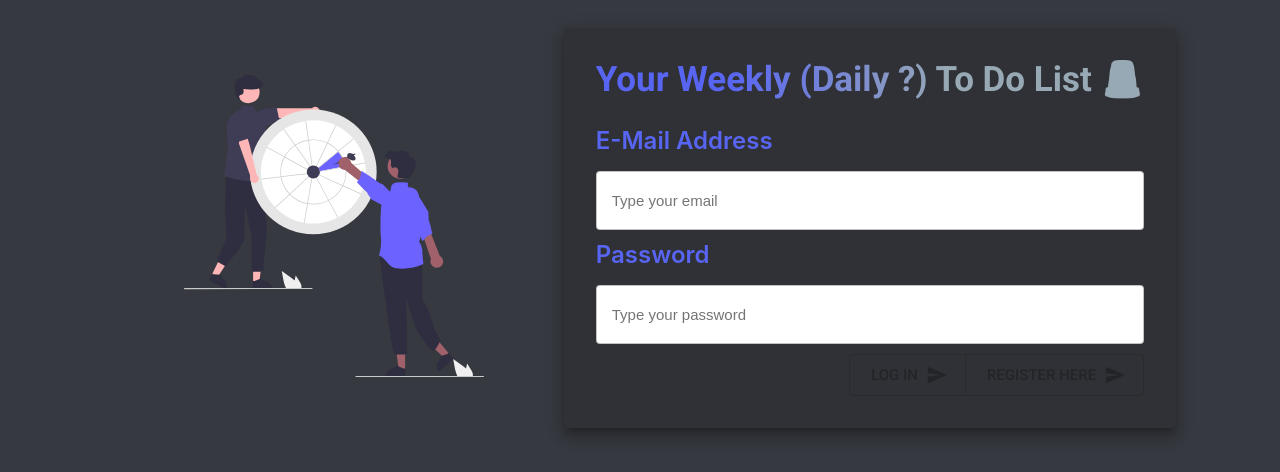
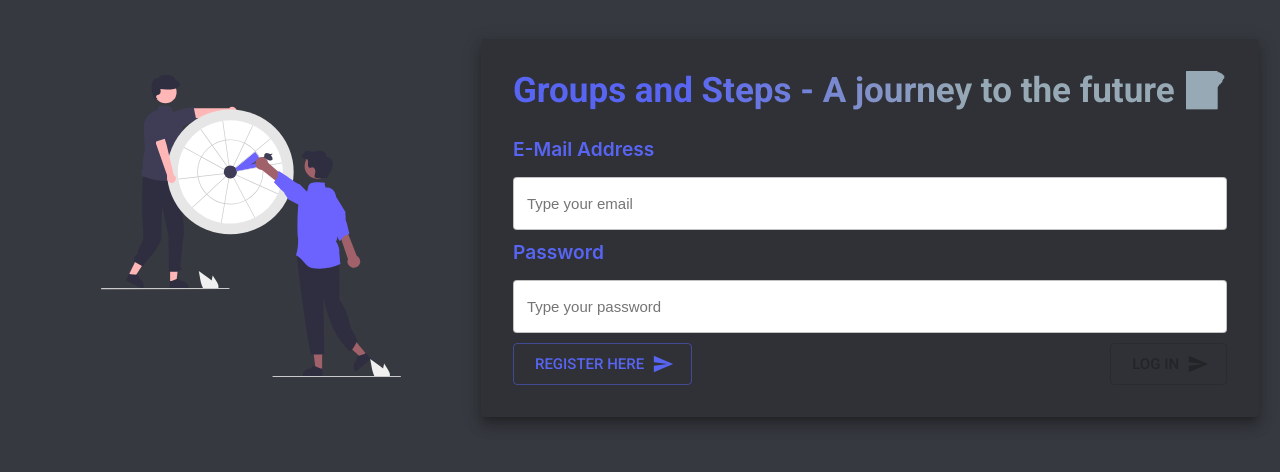
Before and after one commit to Zxun2/groups-and-steps-fe, a React (Create React App) app: page / in a window 1280 px wide. Shown: the part 172-644 px from the top of the page. Built offline with nearby package versions, Linux system fonts and the light colour scheme.

Commit message:
added registration

```diff
--- a/src/components/auth/Login.jsx
+++ b/src/components/auth/Login.jsx
@@ -3,14 +3,15 @@ import { useDispatch } from "react-redux";
 import { userAction } from "../store/user-slice";
 import { useHistory } from "react-router-dom";
 import { Box, makeStyles, LinearProgress } from "@material-ui/core";
-import { LoggingIn } from "../lib/api";
+import { LoggingIn, Register } from "../lib/api";
 import LoginForm from "./LoginForm";
 import useInput from "../hooks/useInput";
 import LandingIcon from "../svgs/LandingPage";
+import { uiAction } from "../store/ui-slice";
+import { SUCCESS } from "../../actions/constants";
 
 const useStyles = makeStyles((theme) => ({
   root: {
-    // background: "linear-gradient(#2c2f33,  #23272A)",
     background: theme.palette.background.tertiary,
     height: "100vh",
   },
@@ -24,23 +25,20 @@ const useStyles = makeStyles((theme) => ({
     alignItems: "center",
     color: "red",
   },
+  svg: {
+    [theme.breakpoints.down("xs")]: {
+      display: "none",
+    },
+  },
 }));
 
 const Login = (props) => {
   const classes = useStyles();
   const [formIsValid, setFormIsValid] = useState(false);
   const [loading, setIsLoading] = useState(false);
+  const [isRegistering, setIsRegistering] = useState(false);
   const dispatch = useDispatch();
   const history = useHistory();
-
-  const {
-    value: enteredPassword,
-    valid: enteredPasswordIsValid,
-    error: passwordInputHasError,
-    inputChangeHandler: passwordInputChangeHandler,
-    InputBlurHandler: passwordInputBlurHandler,
-    reset: resetPasswordInput,
-  } = useInput((value) => value.trim() !== "" && value.length > 5);
 
   const {
     value: enteredEmail,
@@ -54,26 +52,106 @@ const Login = (props) => {
     return value.match(mailFormat);
   });
 
+  const {
+    value: enteredPassword,
+    valid: enteredPasswordIsValid,
+    error: passwordInputHasError,
+    inputChangeHandler: passwordInputChangeHandler,
+    InputBlurHandler: passwordInputBlurHandler,
+    reset: resetPasswordInput,
+  } = useInput((value) => value.trim() !== "" && value.length > 5);
+
+  const {
+    value: enteredPasswordConfirmation,
+    valid: enteredPasswordConfirmationIsValid,
+    error: passwordConfirmationInputHasError,
+    inputChangeHandler: passwordConfirmationInputChangeHandler,
+    InputBlurHandler: passwordConfirmationInputBlurHandler,
+    reset: resetPasswordConfirmationInput,
+  } = useInput((value) => value.trim() === enteredPassword);
+
+  const {
+    value: enteredName,
+    valid: enteredNameIsValid,
+    error: nameInputHasError,
+    inputChangeHandler: nameInputChangeHandler,
+    InputBlurHandler: nameInputBlurHandler,
+    reset: resetNameInput,
+  } = useInput((value) => value.trim() !== "" && value.length > 5);
+
+  const formValidation = {
+    enteredEmail,
+    emailInputHasError,
+    EmailInputChangeHandler,
+    EmailInputBlurHandler,
+    resetEmailInput,
+    enteredPassword,
+    passwordInputHasError,
+    passwordInputChangeHandler,
+    passwordInputBlurHandler,
+    resetPasswordInput,
+    enteredName,
+    nameInputHasError,
+    nameInputChangeHandler,
+    nameInputBlurHandler,
+    resetNameInput,
+    enteredPasswordConfirmation,
+    passwordConfirmationInputHasError,
+    passwordConfirmationInputChangeHandler,
+    passwordConfirmationInputBlurHandler,
+    resetPasswordConfirmationInput,
+    formIsValid,
+  };
+
   useEffect(() => {
-    if (enteredPasswordIsValid && enteredEmailIsValid) {
-      setFormIsValid(true);
+    if (!isRegistering) {
+      if (enteredPasswordIsValid && enteredEmailIsValid) {
+        setFormIsValid(true);
+      } else {
+        setFormIsValid(false);
+      }
     } else {
-      setFormIsValid(false);
+      if (
+        enteredPasswordIsValid &&
+        enteredEmailIsValid &&
+        enteredNameIsValid &&
+        enteredPasswordConfirmationIsValid
+      ) {
+        setFormIsValid(true);
+      } else {
+        setFormIsValid(false);
+      }
     }
-  }, [enteredPasswordIsValid, enteredEmailIsValid]);
+  }, [
+    isRegistering,
+    enteredPasswordIsValid,
+    enteredEmailIsValid,
+    enteredNameIsValid,
+    enteredPasswordConfirmationIsValid,
+  ]);
 
   const handleSubmit = (e) => {
     e.preventDefault();
 
-    if (!enteredPasswordIsValid || !enteredEmailIsValid) {
+    if (!formIsValid) {
       return;
     }
 
     const LoggedIn = async () => {
       setIsLoading(true);
       try {
-        const responseData = await LoggingIn(enteredEmail, enteredPassword);
-        const { user, token } = responseData;
+        let responseData;
+        if (!isRegistering) {
+          responseData = await LoggingIn(enteredEmail, enteredPassword);
+        } else {
+          responseData = await Register(
+            enteredName,
+            enteredEmail,
+            enteredPassword,
+            enteredPasswordConfirmation
+          );
+        }
+        const { user, token, ...message } = responseData;
 
         localStorage.setItem("token", token);
 
@@ -84,13 +162,28 @@ const Login = (props) => {
           })
         );
 
+        dispatch(
+          uiAction.showNotification({
+            status: SUCCESS,
+            title: "Success",
+            message: message.message
+              ? message.message
+              : "Logged in successfully",
+          })
+        );
+
         setIsLoading(false);
         history.push("/dashboard");
       } catch (err) {
         setIsLoading(false);
-
-        // TODO: ???? DEAL WITH THIS
-        console.log(err);
+        dispatch(
+          uiAction.showNotification({
+            status: "error",
+            title: "Error!",
+            message:
+              "Something went wrong! Please double check your credentials. ",
+          })
+        );
       }
     };
     LoggedIn();
@@ -103,21 +196,15 @@ const Login = (props) => {
     <React.Fragment>
       {loading && <LinearProgress />}
       <Box className={`${classes.root} ${classes.login}`}>
-        <Box style={{ margin: "0 5rem 0 5rem" }}>
+        <Box style={{ margin: "0 5rem 0 5rem" }} className={classes.svg}>
           <LandingIcon />
         </Box>
         <LoginForm
           handleSubmit={handleSubmit}
           loading={loading}
-          enteredEmail={enteredEmail}
-          enteredPassword={enteredPassword}
-          passwordInputChangeHandler={passwordInputChangeHandler}
-          EmailInputChangeHandler={EmailInputChangeHandler}
-          passwordInputBlurHandler={passwordInputBlurHandler}
-          EmailInputBlurHandler={EmailInputBlurHandler}
-          emailInputHasError={emailInputHasError}
-          passwordInputHasError={passwordInputHasError}
-          formIsValid={formIsValid}
+          form={formValidation}
+          isRegistering={isRegistering}
+          setIsRegistering={setIsRegistering}
         />
       </Box>
     </React.Fragment>
--- a/src/components/auth/LoginForm.jsx
+++ b/src/components/auth/LoginForm.jsx
@@ -1,110 +1,12 @@
-import {
-  makeStyles,
-  Typography,
-  Button,
-  ButtonGroup,
-  CircularProgress,
-  Paper,
-} from "@material-ui/core";
+import { Typography, Button, CircularProgress, Paper } from "@material-ui/core";
 import SendIcon from "@mui/icons-material/Send";
-
-const useStyles = makeStyles((theme) => ({
-  login: {
-    display: "flex",
-    flexDirection: "column",
-    justifyContent: "center",
-    alignItems: "center",
-  },
-  login__form: {
-    display: "flex",
-    flexDirection: "column",
-    width: "auto",
-    backgroundColor: theme.palette.background.secondary,
-    padding: "2rem",
-    [theme.breakpoints.down("sm")]: {
-      padding: "1rem",
-    },
-
-    "& > h1": {
-      fontSize: "35px",
-      marginBottom: "15px",
-      paddingBottom: "10px",
-      textAlign: "center",
-      fontWeight: 600,
-      color: theme.palette.primary.main,
-      [theme.breakpoints.down("sm")]: {
-        fontSize: "20px",
-      },
-    },
-
-    "& > label ": {
-      marginBottom: "1rem",
-      fontSize: "1.5rem",
-      fontWeight: "600",
-      color: theme.palette.primary.main,
-      [theme.breakpoints.down("sm")]: {
-        fontSize: "13px",
-        marginBottom: "0.5rem",
-      },
-    },
-
-    "& > input": {
-      padding: "20px 0",
-      paddingLeft: "15px",
-      marginBottom: "10px",
-      outline: "none",
-      border: "1px solid rgba(0, 0, 0, 0.24)",
-      borderRadius: theme.shape.borderRadius,
-      fontSize: "15px",
-      [theme.breakpoints.down("sm")]: {
-        fontSize: "15px",
-        marginBottom: "0.5rem",
-        padding: "10px 0 10px 5px",
-      },
-    },
-  },
-  linearWipe: {
-    background:
-      "linear-gradient(to right, #97A9B4 20%, #5865f2 40%, #5865f2 60%, #97A9B4 80%)",
-    backgroundSize: "200% auto",
-    backgroundClip: "text",
-    textFillColor: "transparent",
-    animation: "$shine 1s linear infinite",
-    WebkitBackgroundClip: "text",
-    WebkitTextFillColor: "transparent",
-  },
-  "@keyframes shine": {
-    to: {
-      backgroundPosition: "200% center",
-    },
-  },
-  btn__group: {
-    justifyContent: "end",
-    [theme.breakpoints.down("sm")]: {
-      flexDirection: "column",
-    },
-  },
-  submit__btn: {
-    fontWeight: "500",
-    "& :hover": {
-      color: theme.palette.secondary.main,
-    },
-    [theme.breakpoints.down("sm")]: {
-      fontSize: "15px",
-    },
-  },
-  error_text: {
-    color: theme.palette.error.main,
-    margin: "0",
-    fontWeight: "600",
-    [theme.breakpoints.down("sm")]: {
-      fontSize: "13px",
-    },
-  },
-}));
+import { Fragment } from "react";
+import ArrowBackIosNewIcon from "@mui/icons-material/ArrowBackIosNew";
+import { Box } from "@material-ui/core";
+import { loginStyles } from "../ui/Style";
 
 const LoginForm = (props) => {
-  const classes = useStyles();
+  const classes = loginStyles();
 
   return (
     <Paper
@@ -114,20 +16,40 @@ const LoginForm = (props) => {
       className={classes.login__form}
     >
       <Typography variant="h1" className={classes.linearWipe}>
-        Your Weekly (Daily ?) To Do List 🚨
+        Groups and Steps - A journey to the future 📝
       </Typography>
+      {props.isRegistering && (
+        <Fragment>
+          <label htmlFor="name">Name</label>
+          <input
+            type="name"
+            name="name"
+            id="name"
+            placeholder="Type your name"
+            value={props.form.enteredName}
+            onChange={props.form.nameInputChangeHandler}
+            onBlur={props.form.nameInputBlurHandler}
+            required
+          />
+          {props.form.nameInputHasError && (
+            <p className={classes.error_text}>
+              Name must have more than 5 characters!
+            </p>
+          )}
+        </Fragment>
+      )}
       <label htmlFor="email">E-Mail Address</label>
       <input
         type="email"
         name="email"
         id="email"
         placeholder="Type your email"
-        value={props.enteredEmail}
-        onChange={props.EmailInputChangeHandler}
-        onBlur={props.EmailInputBlurHandler}
+        value={props.form.enteredEmail}
+        onChange={props.form.EmailInputChangeHandler}
+        onBlur={props.form.EmailInputBlurHandler}
         required
       />
-      {props.emailInputHasError && (
+      {props.form.emailInputHasError && (
         <p className={classes.error_text}>Email format is wrong!</p>
       )}
       <label htmlFor="password">Password</label>
@@ -136,41 +58,93 @@ const LoginForm = (props) => {
         name="password"
         id="password"
         placeholder="Type your password"
-        value={props.enteredPassword}
-        onChange={props.passwordInputChangeHandler}
-        onBlur={props.passwordInputBlurHandler}
+        value={props.form.enteredPassword}
+        onChange={props.form.passwordInputChangeHandler}
+        onBlur={props.form.passwordInputBlurHandler}
         required
       />
-      {props.passwordInputHasError && (
+      {props.form.passwordInputHasError && (
         <p className={classes.error_text}>
           Password must be more than 6 characters!
         </p>
       )}
+      {props.isRegistering && (
+        <Fragment>
+          <label htmlFor="password_confirmation">Confirm Password</label>
+          <input
+            type="password"
+            name="password_confirmation"
+            id="password_confirmation"
+            placeholder="Type your password"
+            value={props.form.enteredPasswordConfirmation}
+            onChange={props.form.passwordConfirmationInputChangeHandler}
+            onBlur={props.form.passwordConfirmationInputBlurHandler}
+            required
+          />
+          {props.form.passwordConfirmationInputHasError && (
+            <p className={classes.error_text}>
+              The password you entered is not the same!
+            </p>
+          )}
+        </Fragment>
+      )}
 
-      <ButtonGroup variant="outlined" className={classes.btn__group}>
+      <Box className={classes.btn__group}>
+        {!props.isRegistering && (
+          <Fragment>
             <Button
               className={classes.submit__btn}
-          type="submit"
               size="large"
-          endIcon={!props.loading ? <SendIcon /> : null}
+              variant="outlined"
+              onClick={() => props.setIsRegistering(true)}
+              endIcon={<SendIcon />}
               color="primary"
-          disabled={!props.formIsValid}
             >
-          {!props.loading && "Log in"}
+              {!props.loading && "Register Here"}
               {props.loading && <CircularProgress />}
             </Button>
             <Button
               className={classes.submit__btn}
               type="submit"
               size="large"
+              variant="outlined"
+              endIcon={!props.loading ? <SendIcon /> : null}
+              color="primary"
+              disabled={!props.form.formIsValid}
+            >
+              {!props.loading && "Log in"}
+              {props.loading && <CircularProgress />}
+            </Button>
+          </Fragment>
+        )}
+        {props.isRegistering && (
+          <Fragment>
+            <Button
+              className={classes.submit__btn}
+              size="large"
+              variant="outlined"
+              startIcon={<ArrowBackIosNewIcon />}
+              onClick={() => props.setIsRegistering(false)}
+              color="primary"
+            >
+              {!props.loading && "Back"}
+              {props.loading && <CircularProgress />}
+            </Button>
+            <Button
+              className={classes.submit__btn}
+              size="large"
+              type="submit"
               endIcon={<SendIcon />}
               color="primary"
-          disabled={!props.formIsValid}
+              variant="outlined"
+              disabled={!props.form.formIsValid}
             >
-          {!props.loading && "Register Here"}
+              {!props.loading && "Register"}
               {props.loading && <CircularProgress />}
             </Button>
-      </ButtonGroup>
+          </Fragment>
+        )}
+      </Box>
     </Paper>
   );
 };
--- a/src/components/ui/Style.js
+++ b/src/components/ui/Style.js
@@ -179,3 +179,100 @@ export const userModalStyle = makeStyles((theme) => ({
     },
   },
 }));
+
+export const loginStyles = makeStyles((theme) => ({
+  login: {
+    display: "flex",
+    flexDirection: "column",
+    justifyContent: "center",
+    alignItems: "center",
+  },
+  login__form: {
+    display: "flex",
+    flexDirection: "column",
+    width: "auto",
+    backgroundColor: theme.palette.background.secondary,
+    padding: "2rem",
+    [theme.breakpoints.down("sm")]: {
+      padding: "1rem",
+    },
+
+    "& > h1": {
+      fontSize: "35px",
+      marginBottom: "15px",
+      paddingBottom: "10px",
+      textAlign: "center",
+      fontWeight: 600,
+      color: theme.palette.primary.main,
+      [theme.breakpoints.down("sm")]: {
+        fontSize: "20px",
+      },
+    },
+
+    "& > label ": {
+      marginBottom: "1rem",
+      fontSize: "1.2rem",
+      fontWeight: "600",
+      color: theme.palette.primary.main,
+      [theme.breakpoints.down("sm")]: {
+        fontSize: "13px",
+        marginBottom: "0.5rem",
+      },
+    },
+
+    "& > input": {
+      padding: "17px 0",
+      paddingLeft: "13px",
+      marginBottom: "10px",
+      outline: "none",
+      border: "1px solid rgba(0, 0, 0, 0.24)",
+      borderRadius: theme.shape.borderRadius,
+      fontSize: "15px",
+      [theme.breakpoints.down("sm")]: {
+        fontSize: "15px",
+        marginBottom: "0.5rem",
+        padding: "10px 0 10px 5px",
+      },
+    },
+  },
+  linearWipe: {
+    background:
+      "linear-gradient(to right, #97A9B4 20%, #5865f2 40%, #5865f2 60%, #97A9B4 80%)",
+    backgroundSize: "200% auto",
+    backgroundClip: "text",
+    textFillColor: "transparent",
+    animation: "$shine 1s linear infinite",
+    WebkitBackgroundClip: "text",
+    WebkitTextFillColor: "transparent",
+  },
+  "@keyframes shine": {
+    to: {
+      backgroundPosition: "200% center",
+    },
+  },
+  btn__group: {
+    width: "100%",
+    display: "flex",
+    justifyContent: "space-between",
+    [theme.breakpoints.down("sm")]: {
+      flexDirection: "column",
+    },
+  },
+  submit__btn: {
+    fontWeight: "500",
+    "& :hover": {
+      color: theme.palette.secondary.main,
+    },
+    [theme.breakpoints.down("sm")]: {
+      fontSize: "15px",
+    },
+  },
+  error_text: {
+    color: theme.palette.error.main,
+    margin: "0",
+    fontWeight: "600",
+    [theme.breakpoints.down("sm")]: {
+      fontSize: "13px",
+    },
+  },
+}));
```
Also changed, not shown: src/components/lib/api.js, 1 other file (tests, documents, lock files or other folders). Lines whose indentation alone changed are shown as unchanged.
